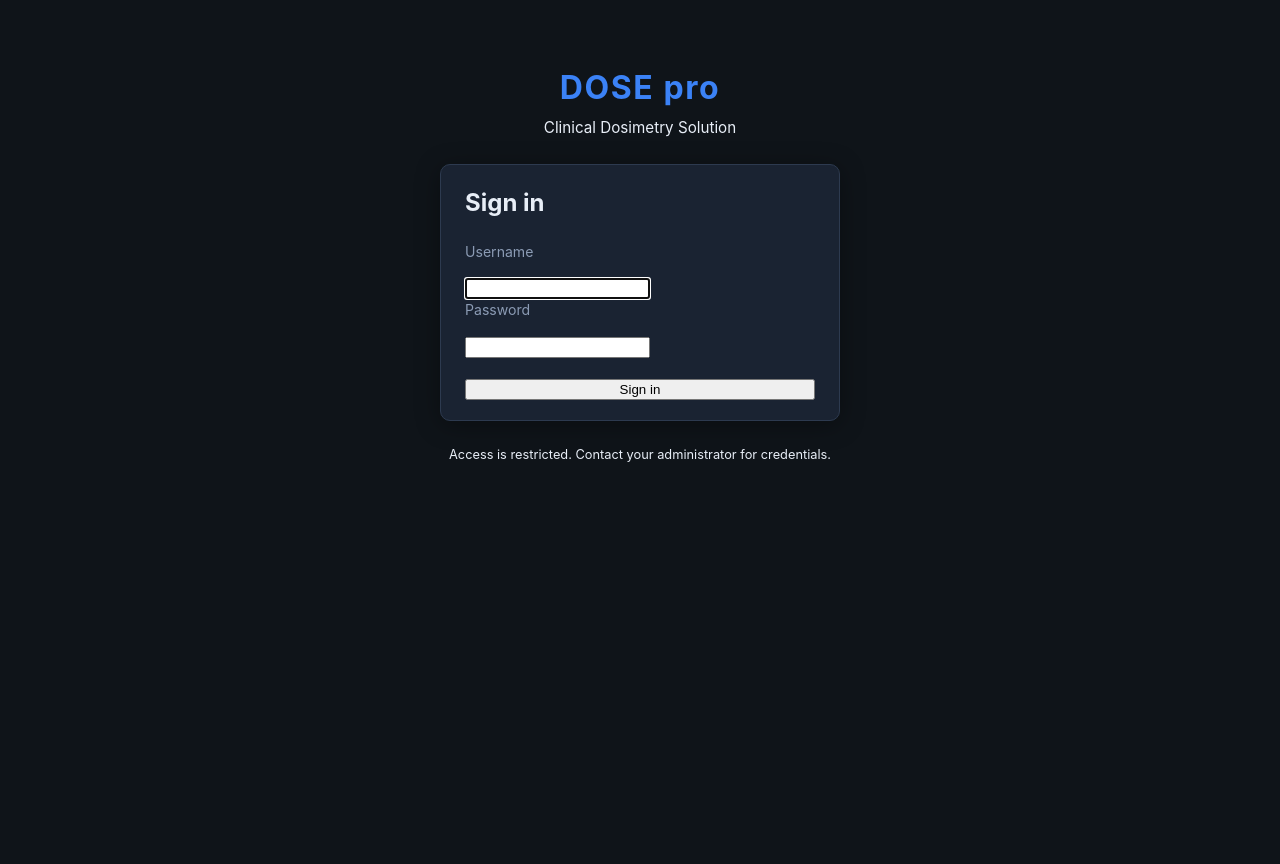
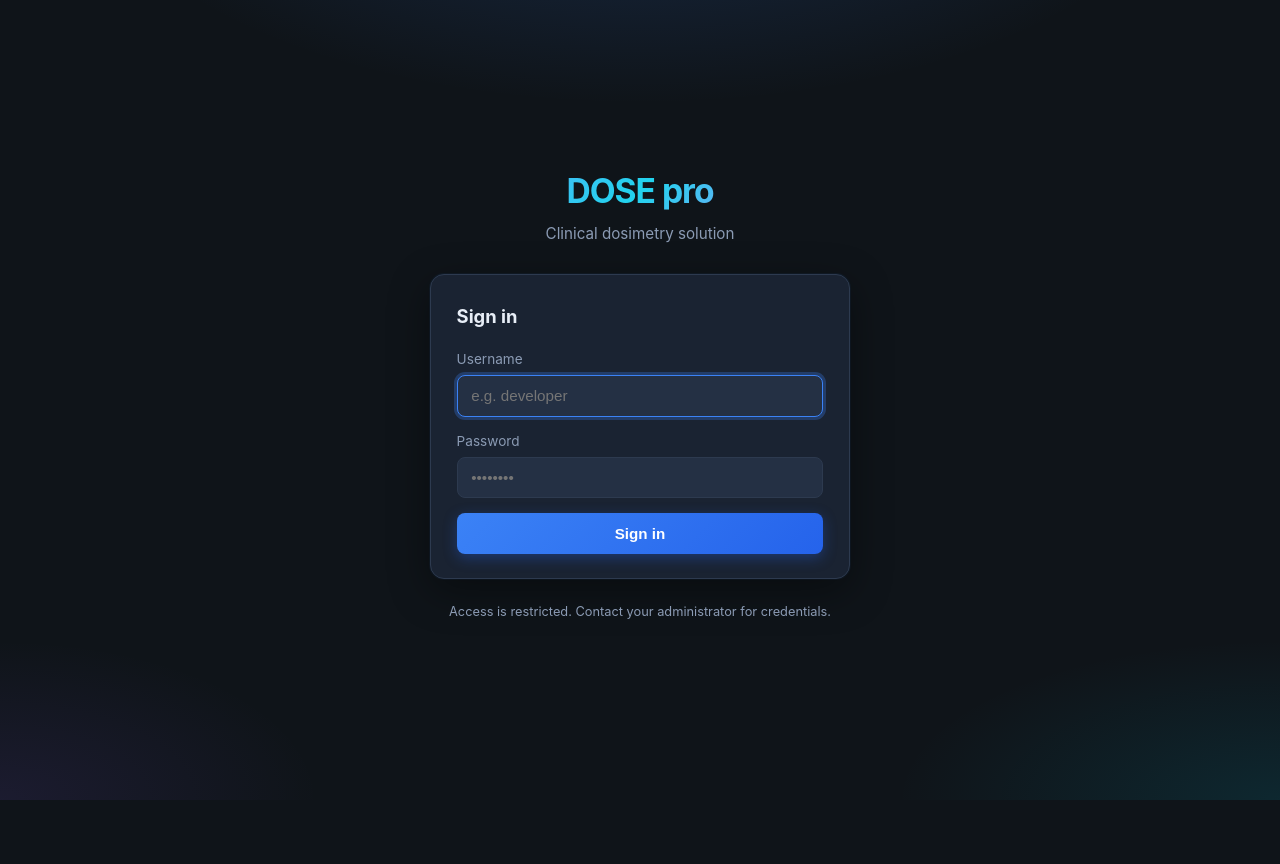
Before and after one commit to vrsindia/trs398-dosimetry, a Python web app: template app/templates/login.html in a window 1280 px wide. After the commit the page ends 800 px from the top, so only its background shows below. Run offline with Jinja, Linux system fonts and the light colour scheme; the template is opened without the code that fills it, so the values that code supplies are empty.

Commit message:
Fix department Edit/Save for developer; beautify login page

```diff
--- a/app/templates/login.html
+++ b/app/templates/login.html
@@ -3,36 +3,145 @@
 <head>
   <meta charset="UTF-8">
   <meta name="viewport" content="width=device-width, initial-scale=1.0">
-    <title>DOSE pro – Login</title>
+  <title>Sign in — DOSE pro</title>
   <link rel="stylesheet" href="/static/style.css">
   <style>
-        .login-wrap { max-width: 400px; margin: 4rem auto; }
-        .brand { text-align: center; margin-bottom: 1.5rem; }
-        .brand h1 { font-size: 2rem; margin: 0; color: var(--primary); letter-spacing: 0.05em; }
-        .brand p { color: var(--text-muted); margin: 0.3rem 0 0; font-size: 0.95rem; }
-        .error { background: var(--danger-bg); color: var(--danger); padding: 0.7rem 1rem; border-radius: 6px; margin-bottom: 1rem; font-size: 0.9rem; }
+    body.login-page {
+      min-height: 100vh;
+      margin: 0;
+      display: flex;
+      align-items: center;
+      justify-content: center;
+      background:
+        radial-gradient(ellipse 80% 60% at 50% -20%, rgba(59,130,246,0.22), transparent 55%),
+        radial-gradient(ellipse 60% 40% at 100% 100%, rgba(6,182,212,0.12), transparent 50%),
+        radial-gradient(ellipse 50% 40% at 0% 100%, rgba(139,92,246,0.10), transparent 50%),
+        var(--bg, #0f1419);
+      padding: 1.5rem;
+    }
+    .login-shell {
+      width: 100%;
+      max-width: 420px;
+    }
+    .login-brand {
+      text-align: center;
+      margin-bottom: 1.75rem;
+    }
+    .login-brand h1 {
+      font-size: 2.1rem;
+      font-weight: 700;
+      letter-spacing: -0.03em;
+      margin: 0;
+      background: linear-gradient(135deg, #60a5fa 0%, #22d3ee 50%, #a78bfa 100%);
+      -webkit-background-clip: text;
+      -webkit-text-fill-color: transparent;
+      background-clip: text;
+    }
+    .login-brand p {
+      margin: 0.45rem 0 0;
+      color: var(--muted, #8b9bb4);
+      font-size: 0.95rem;
+    }
+    .login-card {
+      background: var(--surface, #1a2332);
+      border: 1px solid var(--border, #2d3a4f);
+      border-radius: 14px;
+      padding: 1.75rem 1.6rem 1.5rem;
+      box-shadow: 0 12px 40px rgba(0,0,0,0.4), 0 0 0 1px rgba(59,130,246,0.06);
+    }
+    .login-card h2 {
+      margin: 0 0 1.15rem;
+      font-size: 1.15rem;
+      font-weight: 650;
+      color: var(--text, #e8eef7);
+    }
+    .login-card label {
+      display: block;
+      font-size: 0.85rem;
+      color: var(--muted, #8b9bb4);
+      margin-bottom: 0.9rem;
+    }
+    .login-card label input {
+      display: block;
+      width: 100%;
+      margin-top: 0.35rem;
+      padding: 0.7rem 0.85rem;
+      border-radius: 8px;
+      border: 1px solid var(--border, #2d3a4f);
+      background: var(--surface-2, #243044);
+      color: var(--text, #e8eef7);
+      font-size: 0.95rem;
+      transition: border-color 0.15s, box-shadow 0.15s;
+    }
+    .login-card label input:focus {
+      outline: none;
+      border-color: #3b82f6;
+      box-shadow: 0 0 0 3px rgba(59,130,246,0.28);
+    }
+    .login-card .btn-login {
+      display: block;
+      width: 100%;
+      margin-top: 0.35rem;
+      padding: 0.75rem 1rem;
+      border: none;
+      border-radius: 8px;
+      background: linear-gradient(135deg, #3b82f6 0%, #2563eb 100%);
+      color: #fff;
+      font-size: 0.95rem;
+      font-weight: 650;
+      cursor: pointer;
+      transition: transform 0.1s, box-shadow 0.15s, filter 0.15s;
+      box-shadow: 0 4px 14px rgba(37,99,235,0.35);
+    }
+    .login-card .btn-login:hover {
+      filter: brightness(1.08);
+      box-shadow: 0 6px 18px rgba(37,99,235,0.45);
+    }
+    .login-card .btn-login:active {
+      transform: translateY(1px);
+    }
+    .login-error {
+      background: rgba(239,68,68,0.12);
+      border: 1px solid rgba(239,68,68,0.35);
+      color: #fca5a5;
+      padding: 0.7rem 0.9rem;
+      border-radius: 8px;
+      margin-bottom: 1rem;
+      font-size: 0.9rem;
+    }
+    .login-foot {
+      text-align: center;
+      color: var(--muted, #8b9bb4);
+      font-size: 0.8rem;
+      margin-top: 1.5rem;
+      line-height: 1.45;
+    }
   </style>
 </head>
-<body>
-    <div class="login-wrap">
-        <div class="brand">
+<body class="login-page">
+  <div class="login-shell">
+    <div class="login-brand">
       <h1>DOSE pro</h1>
-            <p>Clinical Dosimetry Solution</p>
+      <p>Clinical dosimetry solution</p>
     </div>
-        <div class="card">
-            <h2 style="margin-top:0;">Sign in</h2>
+    <div class="login-card">
+      <h2>Sign in</h2>
       {% if error %}
-            <div class="error">{{ error }}</div>
+      <div class="login-error">{{ error }}</div>
       {% endif %}
       <form method="post" action="/login">
-                <label>Username</label>
-                <input type="text" name="username" required autofocus autocomplete="username">
-                <label>Password</label>
-                <input type="password" name="password" required autocomplete="current-password">
-                <button type="submit" style="margin-top:1.3rem; width:100%;">Sign in</button>
+        <label>
+          Username
+          <input type="text" name="username" required autofocus autocomplete="username" placeholder="e.g. developer">
+        </label>
+        <label>
+          Password
+          <input type="password" name="password" required autocomplete="current-password" placeholder="••••••••">
+        </label>
+        <button type="submit" class="btn-login">Sign in</button>
       </form>
     </div>
-        <p style="text-align:center; color:var(--text-muted); font-size:0.8rem; margin-top:1.5rem;">
+    <p class="login-foot">
       Access is restricted. Contact your administrator for credentials.
     </p>
   </div>
```
Also changed, not shown: app/department_routes.py (+23 -17 lines), app/templates/department.html (+9 -10 lines). Lines whose indentation alone changed are shown as unchanged.
